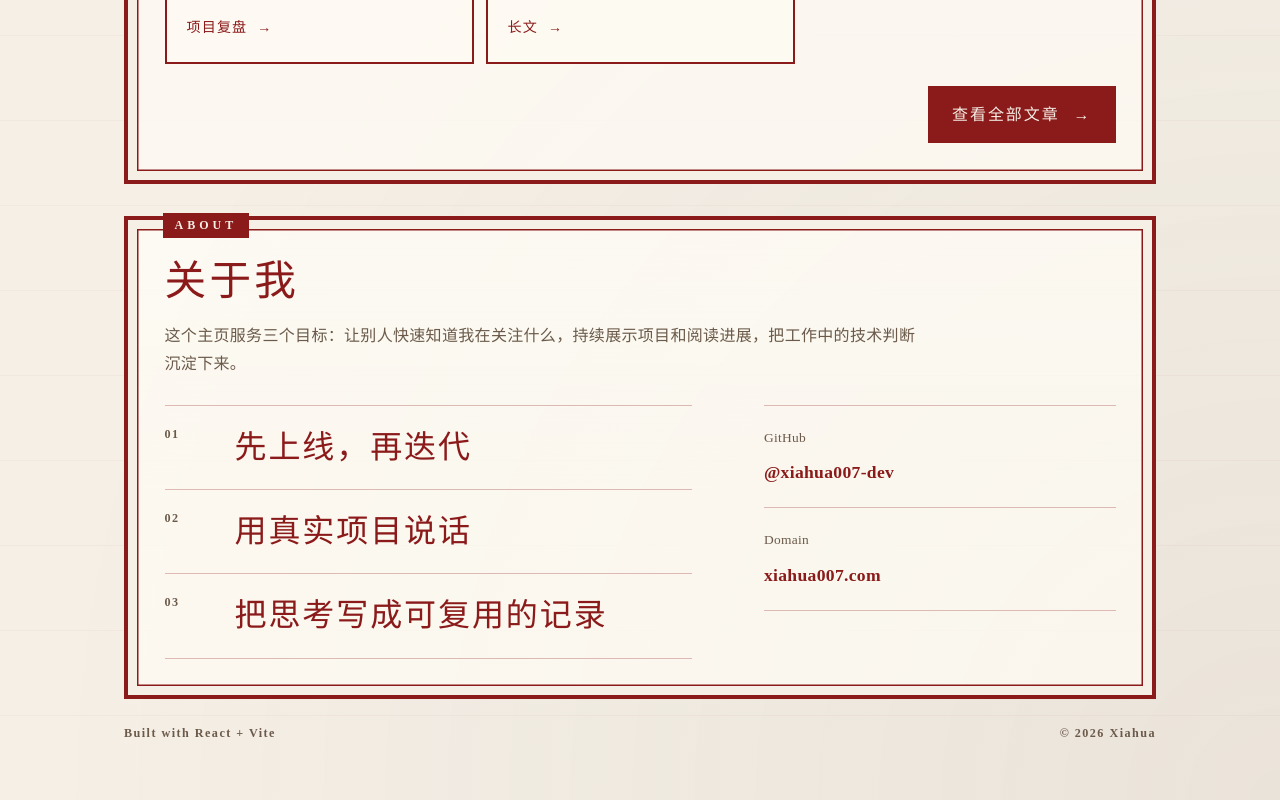
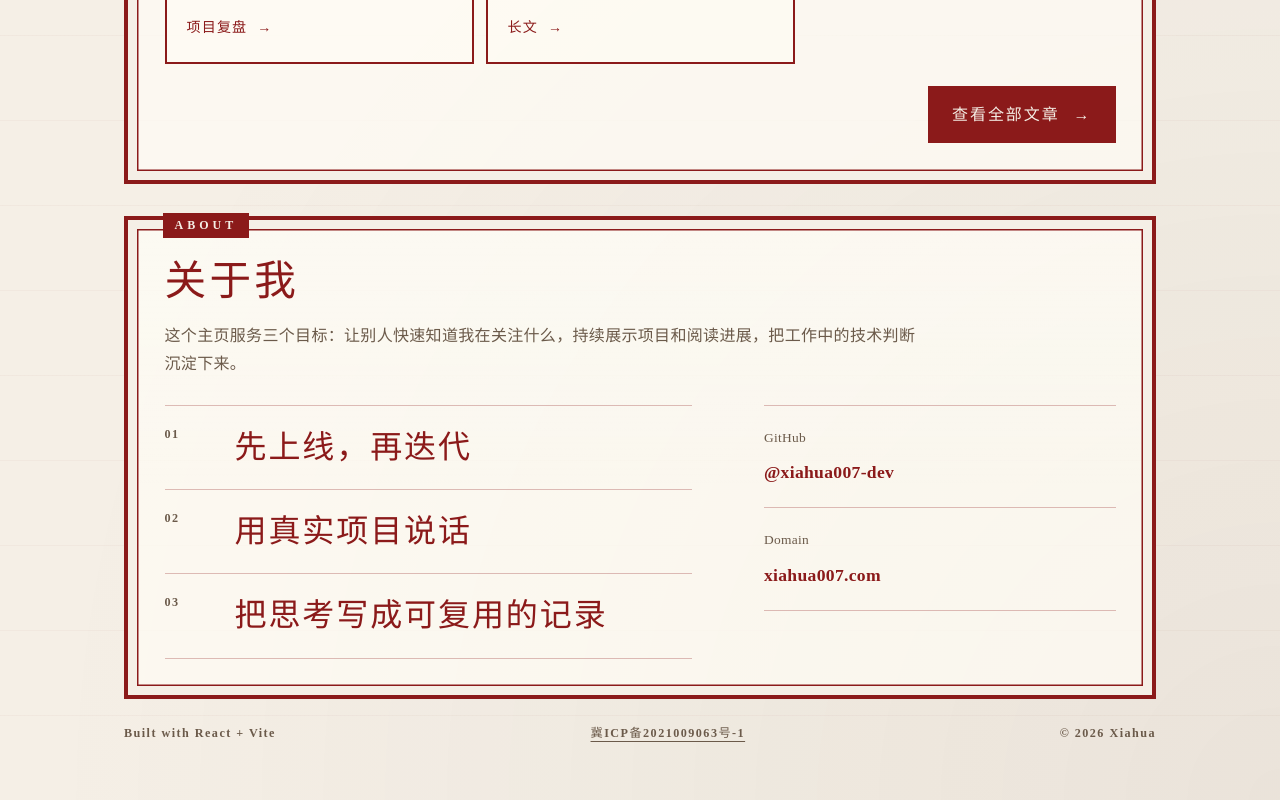
Before and after one commit to xiahua007-dev/xiahua007-dev.github.io, a React (Vite) app: page / in a window 1280 px wide. Shown: the part 2381-3181 px from the top of the page. Built offline with nearby package versions, Linux system fonts and the light colour scheme.

Commit message:
fix(footer): 补充ICP备案号及官网链接

```diff
--- a/src/main.jsx
+++ b/src/main.jsx
@@ -755,6 +755,7 @@ function App() {
 
       <footer>
         <p>Built with React + Vite</p>
+        <p><a href="https://beian.miit.gov.cn/" target="_blank" rel="noopener noreferrer">冀ICP备2021009063号-1</a></p>
         <p>© 2026 {profile.name}</p>
       </footer>
     </main>
```
